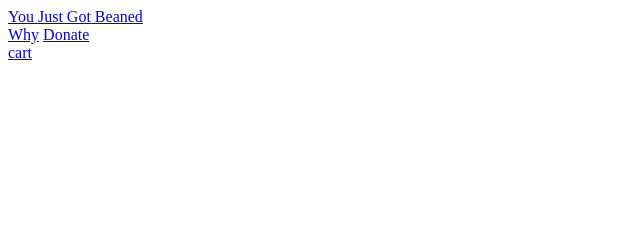
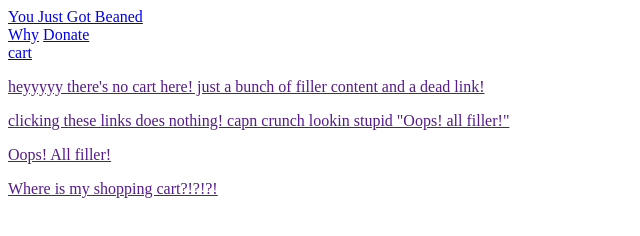
Before and after one commit to jmicko/youjustgotbeaned, a plain HTML site: page cart/cart.html in a window 1280 px wide. Shown: the whole page, without its empty margins (0-640 px from the left). Drawn offline with Linux system fonts and the light colour scheme.

Commit message:
links repaired, filer content added

```diff
--- a/cart/cart.html
+++ b/cart/cart.html
@@ -17,6 +17,20 @@
         <div>
             <a href="../cart/cart.html">cart</a>
         </div>
+        <main>
+            <p>
+                <a href="">heyyyyy there's no cart here! just a bunch of filler content and a dead link!</a>
+            </p>
+            <p>
+                <a href="">clicking these links does nothing! capn crunch lookin stupid "Oops! all filler!"</a>
+            </p>
+            <p>
+                <a href="">Oops! All filler!</a>
+            </p>
+            <p>
+                <a href="">Where is my shopping cart?!?!?!</a>
+            </p>
+        </main>
     </header>
 </body>
 </html>
```
Also changed, not shown: the-dream/donate.html (+3 -0 lines), the-dream/why.html (+5 -0 lines), README.md.
